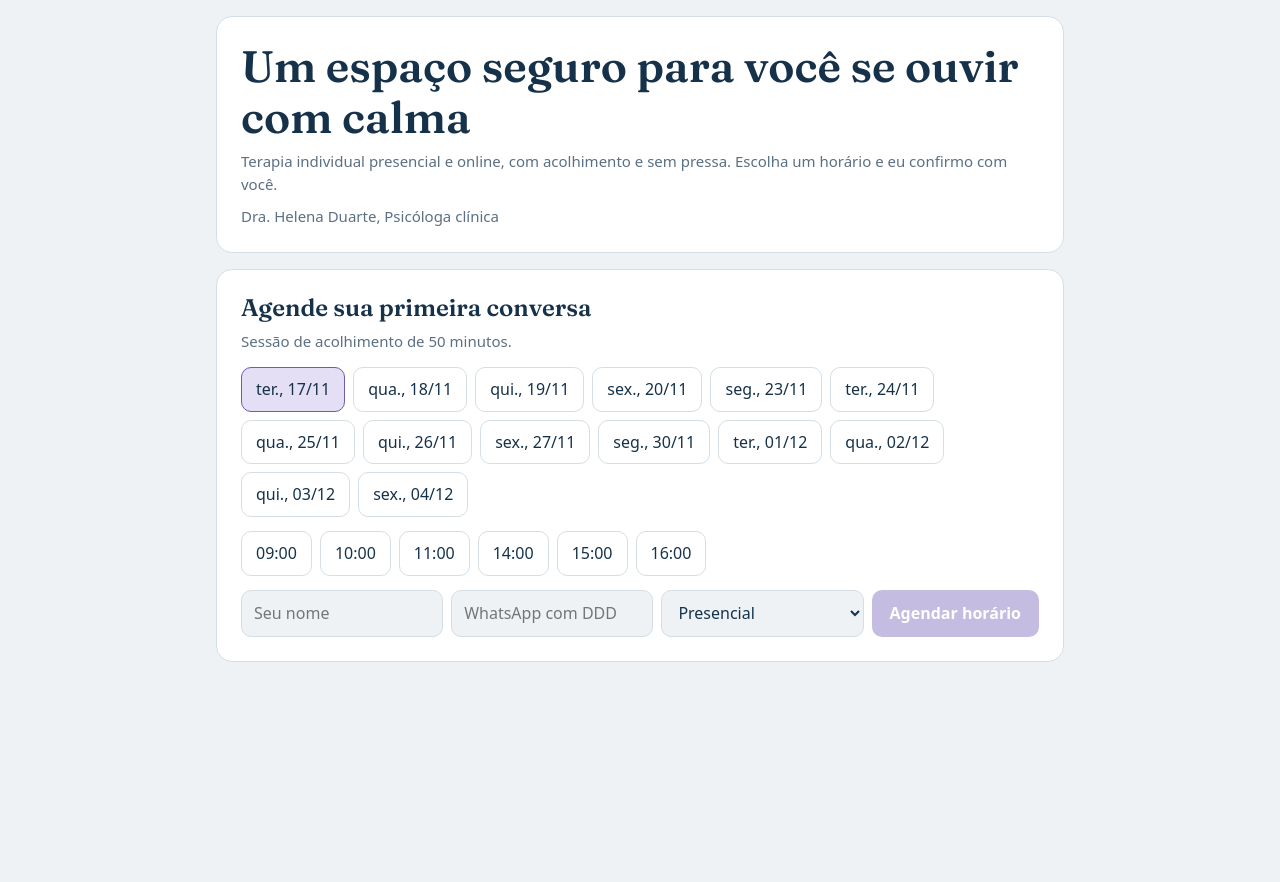
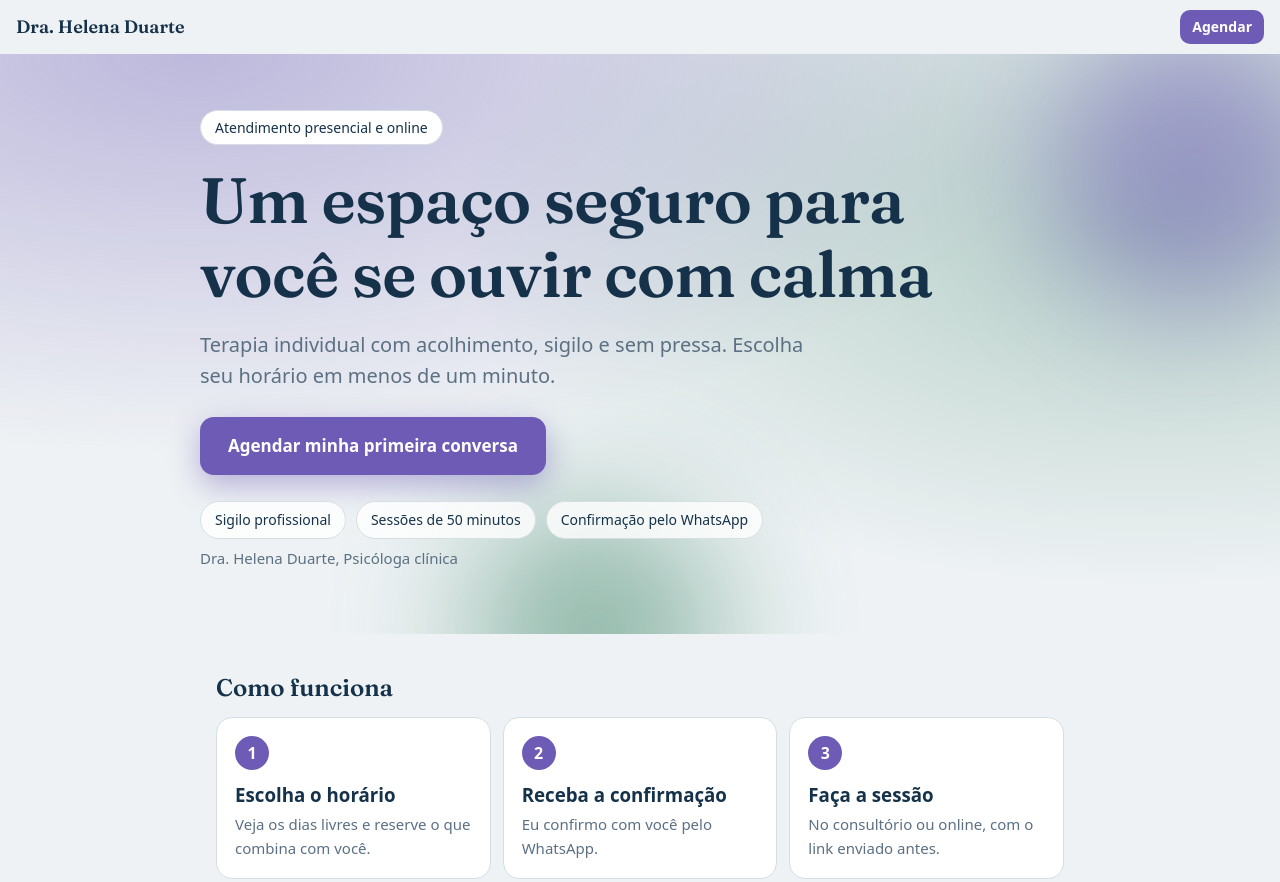
Before and after one commit to lucas253010/micro-saas-site, a plain HTML site: page index.html in a window 1280 px wide. Shown: the top 882 px of the page. Before the commit the page ends 800 px from the top, so only its background shows below. Drawn offline with nearby package versions, Linux system fonts and the light colour scheme; no server answers.

Commit message:
Add files via upload

```diff
--- a/index.html
+++ b/index.html
@@ -3,25 +3,63 @@
 <meta name="viewport" content="width=device-width,initial-scale=1,viewport-fit=cover">
 <title>Agende sua consulta</title>
 <link href="https://fonts.googleapis.com/css2?family=Fraunces:wght@600&display=swap" rel="stylesheet">
-<link rel="stylesheet" href="style.css"></head>
-<body><main class="wrap">
-<section class="hero"><h1>Um espaço seguro para você se ouvir com calma</h1>
-<p class="mut">Terapia individual presencial e online, com acolhimento e sem pressa. Escolha um horário e eu confirmo com você.</p>
-<p class="mut" id="quem"></p></section>
-<section class="card"><h2>Agende sua primeira conversa</h2>
+<link rel="stylesheet" href="style.css">
+<style>
+html{scroll-behavior:smooth}
+.top2{position:sticky;top:0;z-index:5;display:flex;justify-content:space-between;align-items:center;padding:10px 16px;padding-top:calc(10px + env(safe-area-inset-top));backdrop-filter:blur(10px);background:color-mix(in srgb,var(--bg) 80%,transparent)}
+.logo{font-family:Fraunces,Georgia,serif;font-weight:600;font-size:18px}
+.top2 .btn{text-decoration:none}
+.h{position:relative;overflow:hidden;padding:56px 16px 64px;background:radial-gradient(900px 400px at 15% 0%,color-mix(in srgb,var(--ac) 38%,transparent),transparent),radial-gradient(700px 360px at 90% 30%,color-mix(in srgb,var(--ok) 30%,transparent),transparent)}
+.hin{position:relative;max-width:880px;margin:0 auto}
+.h h1{font-size:clamp(34px,8vw,64px);max-width:12em;letter-spacing:-.01em}
+.pill{display:inline-block;padding:6px 14px;border-radius:999px;background:var(--s);border:1px solid var(--line);font-size:14px;margin:0 0 18px}
+.lead{font-size:clamp(17px,2.6vw,20px);color:var(--mut);max-width:32em;margin:18px 0 0}
+.btn.big{display:inline-block;margin-top:26px;padding:16px 28px;font-size:17px;border-radius:14px;text-decoration:none;box-shadow:0 10px 30px color-mix(in srgb,var(--ac) 45%,transparent)}
+.pts{list-style:none;display:flex;flex-wrap:wrap;gap:10px;padding:0;margin:26px 0 0}
+.pts li{padding:7px 14px;border-radius:999px;background:color-mix(in srgb,var(--s) 80%,transparent);border:1px solid var(--line);font-size:14px}
+.blob{position:absolute;border-radius:50%;filter:blur(60px);opacity:.5;animation:fl 14s ease-in-out infinite alternate}
+.b1{width:280px;height:280px;right:-60px;top:-40px;background:var(--ac)}
+.b2{width:220px;height:220px;left:40%;bottom:-80px;background:var(--ok);animation-delay:-6s}
+@keyframes fl{to{transform:translate(-30px,30px) scale(1.15)}}
+@media(prefers-reduced-motion:reduce){.blob{animation:none}html{scroll-behavior:auto}}
+.steps{padding-top:40px}
+.steps ol{list-style:none;padding:0;margin:16px 0 0;display:grid;grid-template-columns:repeat(3,1fr);gap:12px}
+.steps li{background:var(--s);border:1px solid var(--line);border-radius:16px;padding:18px}
+.steps b{display:grid;place-items:center;width:34px;height:34px;border-radius:50%;background:var(--ac);color:var(--acink);margin-bottom:10px}
+.steps p{margin:0;color:var(--mut);font-size:15px}
+.book{border-top:4px solid var(--ac);box-shadow:0 20px 50px color-mix(in srgb,var(--ac) 18%,transparent)}
+.chip[aria-pressed=true]{background:var(--ac);color:var(--acink);border-color:var(--ac)}
+.foot{text-align:center;color:var(--mut);font-size:14px;padding:8px 16px 32px}
+@media(max-width:640px){.steps ol{grid-template-columns:1fr}}
+</style></head>
+<body>
+<header class="top2"><span class="logo" id="logo">Agende sua consulta</span><a class="btn s" href="#agendar">Agendar</a></header>
+<section class="h"><div class="blob b1"></div><div class="blob b2"></div>
+<div class="hin"><p class="pill">Atendimento presencial e online</p>
+<h1>Um espaço seguro para você se ouvir com calma</h1>
+<p class="lead">Terapia individual com acolhimento, sigilo e sem pressa. Escolha seu horário em menos de um minuto.</p>
+<a class="btn big" href="#agendar">Agendar minha primeira conversa</a>
+<ul class="pts"><li>Sigilo profissional</li><li>Sessões de 50 minutos</li><li>Confirmação pelo WhatsApp</li></ul>
+<p class="mut" id="quem"></p></div></section>
+<section class="wrap steps"><h2>Como funciona</h2>
+<ol><li><b>1</b><h3 style="margin:0 0 4px">Escolha o horário</h3><p>Veja os dias livres e reserve o que combina com você.</p></li>
+<li><b>2</b><h3 style="margin:0 0 4px">Receba a confirmação</h3><p>Eu confirmo com você pelo WhatsApp.</p></li>
+<li><b>3</b><h3 style="margin:0 0 4px">Faça a sessão</h3><p>No consultório ou online, com o link enviado antes.</p></li></ol></section>
+<section class="wrap" id="agendar"><div class="card book"><h2>Agende sua primeira conversa</h2>
 <p class="mut">Sessão de acolhimento de 50 minutos.</p>
 <div class="chips" id="dias"></div><div class="slots" id="horas"></div>
 <div class="field"><input id="nome" placeholder="Seu nome" autocomplete="name">
 <input id="zap" placeholder="WhatsApp com DDD" inputmode="tel" autocomplete="tel">
 <select id="modo" aria-label="Modalidade"><option>Presencial</option><option>Online</option></select>
 <button class="btn" id="ok" disabled>Agendar horário</button></div>
-<div class="msg" id="msg" hidden></div></section></main>
+<div class="msg" id="msg" hidden></div></div></section>
+<p class="foot">Seus dados são usados apenas para agendar e confirmar sua consulta.</p>
 <script src="https://cdn.jsdelivr.net/npm/@supabase/supabase-js@2.45.4/dist/umd/supabase.min.js"></script>
 <script src="config.js"></script>
 <script>
 const C=CFG,sb=supabase.createClient(C.SUPABASE_URL,C.SUPABASE_KEY),$=i=>document.getElementById(i);
 let dia=null,hora=null,ocupados=[];
-$('quem').textContent=C.NOME+', '+C.SUBTITULO;
+$('quem').textContent=C.NOME+', '+C.SUBTITULO;$('logo').textContent=C.NOME;document.title='Agende com '+C.NOME;
 const ymd=d=>d.getFullYear()+'-'+String(d.getMonth()+1).padStart(2,'0')+'-'+String(d.getDate()).padStart(2,'0');
 const dias=[];for(let i=0;dias.length<C.DIAS_A_FRENTE&&i<40;i++){const d=new Date();d.setDate(d.getDate()+i);if(d.getDay()>0&&d.getDay()<6)dias.push(d)}
 async function escolherDia(d){dia=ymd(d);hora=null;const{data}=await sb.rpc('horarios_ocupados',{dia});ocupados=(data||[]).map(x=>x.hora.slice(0,5));desenha()}
```
